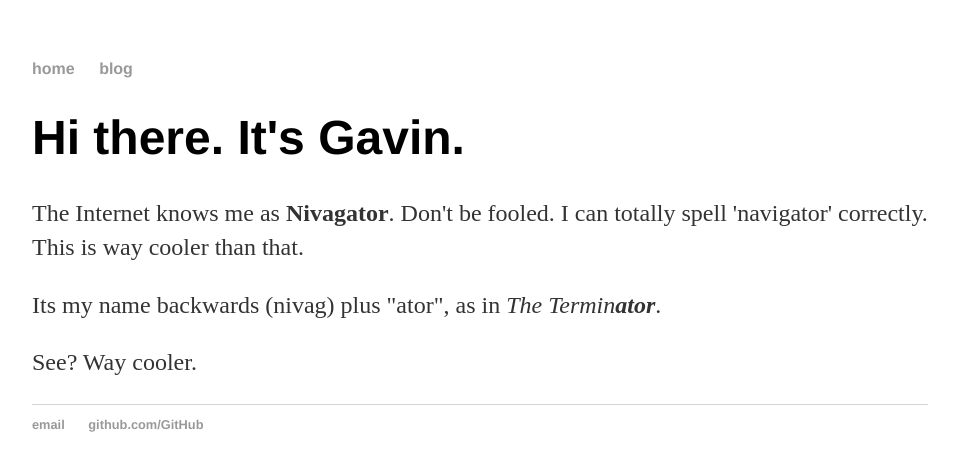
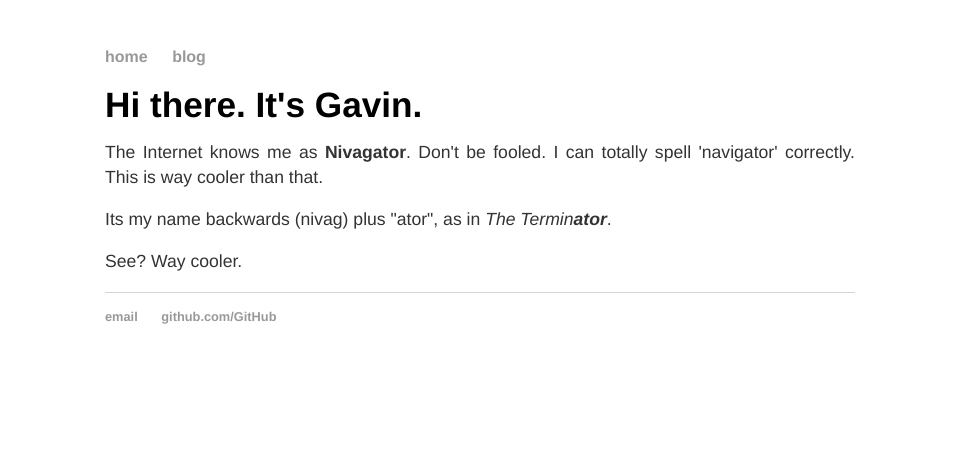
Before and after one commit to nivagator/nivagator.github.io, a Jekyll site: the page built from index.html, in a window 1280 px wide. Shown: the top 471 px of the page, without its empty margins (160-1118 px from the left). Built offline with Jekyll 4.4.1, drawn with Linux system fonts in a browser that asks for light colours.

Commit message:
update main.css

```diff
--- a/css/main.css
+++ b/css/main.css
@@ -1,6 +1,9 @@
 body {
-    margin: 60px auto;
-    width: 70%;
+    margin: 45px auto 30px auto;
+    max-width: 750px;
+    text-align: justify;
+    font-family:'Helvetica', 'Arial', 'Sans-Serif';
+    line-height: 1.5em;
 }
 nav ul, footer ul {
     font-family:'Helvetica', 'Arial', 'Sans-Serif';
@@ -20,11 +23,11 @@ a:hover {
     text-decoration: underline;
 }
 h1 {
-    font-size: 3em;
+    font-size: 2.2em;
     font-family:'Helvetica', 'Arial', 'Sans-Serif';
 }
 p {
-    font-size: 1.5em;
+    font-size: 110%;
     line-height: 1.4em;
     color: #333;
 }
@@ -35,9 +38,14 @@ footer {
 
 ul.posts {
     margin: 20px auto 40px;
-    font-size: 1.5em;
+    font-size: 1em;
 }
 
 ul.posts li {
     list-style: none;
+
 }
+/* ul.posts li span, .meta {
+    font-size: .9em;
+    font-family:'Consolas', 'Monospace';
+} */
```
